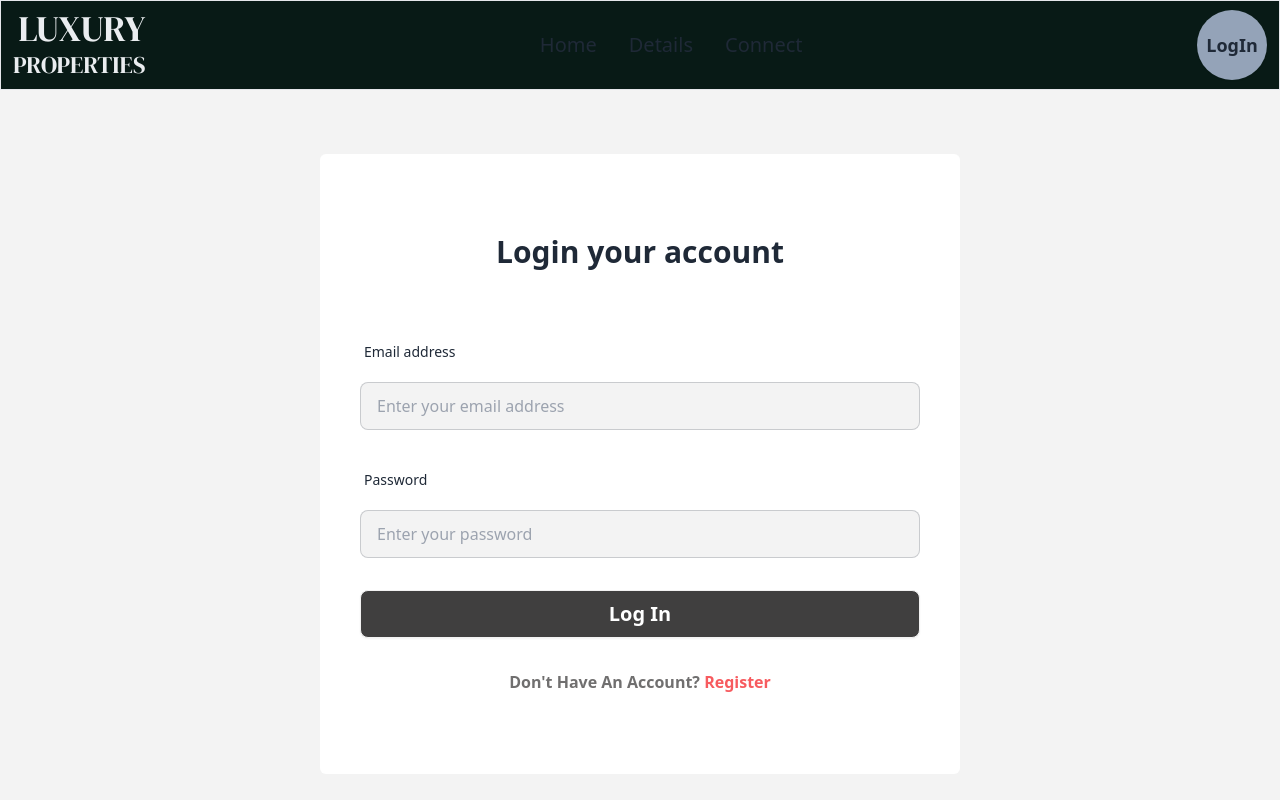
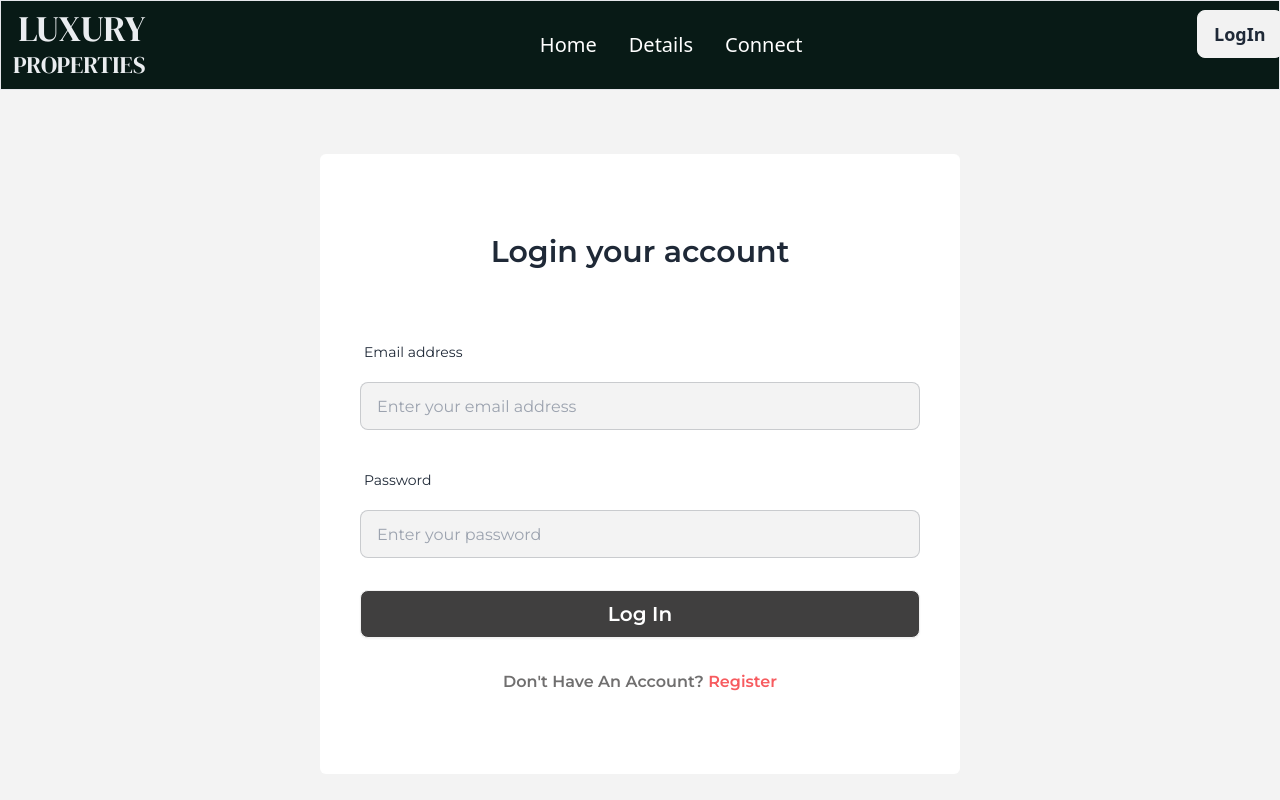
Before and after one commit to abusayedrifat/assignment-9-b9a9-real-estate, a React (Vite) app: page /logIn in a window 1280 px wide. Shown: the top 800 px of the page. Built offline with nearby package versions, Linux system fonts and the light colour scheme; no server answers.

Commit message:
taost added

```diff
--- a/package.json
+++ b/package.json
@@ -15,7 +15,8 @@
     "react": "^18.3.1",
     "react-dom": "^18.3.1",
     "react-icons": "^5.3.0",
-    "react-router-dom": "^6.26.2"
+    "react-router-dom": "^6.26.2",
+    "react-toastify": "^10.0.5"
   },
   "devDependencies": {
     "@eslint/js": "^9.9.0",
--- a/src/Components/AuthProvider/AuthProvider.jsx
+++ b/src/Components/AuthProvider/AuthProvider.jsx
@@ -1,6 +1,6 @@
 import { createContext, useEffect, useState } from "react";
 import auth from "../../firebase.config";
-import { createUserWithEmailAndPassword, GithubAuthProvider, GoogleAuthProvider, onAuthStateChanged, signInWithEmailAndPassword, signInWithPopup } from "firebase/auth";
+import { createUserWithEmailAndPassword, GithubAuthProvider, GoogleAuthProvider, onAuthStateChanged, signInWithEmailAndPassword, signInWithPopup, signOut } from "firebase/auth";
 import PropTypes from "prop-types";
 
  export const AuthContext = createContext(null)
@@ -9,29 +9,43 @@ const AuthProvider = ({children}) => {
     const googleProvider = new GoogleAuthProvider
     const gitHubProvider = new GithubAuthProvider
     const [user, setUser] = useState(null)
+    const [loading, setLoading] = useState(true)
 
     const createUser = (email, password) =>{
+        setLoading(true)
         return createUserWithEmailAndPassword(auth, email,password)
     }
     const logIn = (email, password) =>{
+        setLoading(true)
         return signInWithEmailAndPassword(auth, email, password)
     }
 
     const googleLogIn = () =>{
+        setLoading(true)
         return signInWithPopup(auth, googleProvider)
     }
 
     const gitHubLogIn = () =>{
+        setLoading(true)
         return signInWithPopup(auth, gitHubProvider)
+    }
+
+    const logOut = () =>{
+        setLoading(true)
+        return signOut(auth)
     }
     useEffect(()=>{
         const unSubscribe = onAuthStateChanged(auth, currentUser =>{
+            setLoading(false)
             setUser(currentUser)
-            console.log(unSubscribe);
+
+          return ()=>{
+            unSubscribe();
+          }
 
         })
     },[])
-    const authInfo = { googleLogIn, gitHubLogIn, createUser, logIn, user}
+    const authInfo = { googleLogIn, gitHubLogIn, createUser, logIn, logOut, user, loading}
     return (
         <AuthContext.Provider value={authInfo}>
             {children}
--- /dev/null
+++ b/src/Components/PrivateRoute/PrivateRoute.jsx
@@ -0,0 +1,26 @@
+import { useContext } from "react";
+import { AuthContext } from "../AuthProvider/AuthProvider";
+import PropTypes from "prop-types";
+
+const PrivateRoute = ({children}) => {
+    const {loading, user} = useContext(AuthContext)
+
+    if (loading) {
+        return <span className="loading loading-dots loading-lg"></span>
+    }
+    if (user) {
+        return children
+    }
+    return (
+        <div>
+
+
+        </div>
+    );
+};
+
+export default PrivateRoute;
+
+PrivateRoute.propTypes = {
+    children: PropTypes.node
+}
--- a/src/Pages/LogIn/LogIn.jsx
+++ b/src/Pages/LogIn/LogIn.jsx
@@ -58,11 +58,8 @@ const LogIn = () => {
         })
     }
 
-
-
-
   return (
-    <div className="bg-[#F3F3F3] pb-[50px] pt-16 ">
+    <div className="bg-[#F3F3F3] pb-[50px] pt-16 p-text ">
       <div className="bg-white w-[70%] lg:w-[50%]  mx-auto px-10  lg: py-20  rounded-md">
         <h1 className="text-color text-3xl font-semibold text-center mb-16   ">
           Login your account
--- a/src/Pages/Register/Regster.jsx
+++ b/src/Pages/Register/Regster.jsx
@@ -1,40 +1,65 @@
-import { useContext } from "react";
+import { useContext, useState } from "react";
 import { NavLink, useNavigate } from "react-router-dom";
 import { AuthContext } from "../../Components/AuthProvider/AuthProvider";
-
+import { toast, ToastContainer } from "react-toastify";
+import 'react-toastify/dist/ReactToastify.css';
 
 const Regster = () => {
-    const {createUser} = useContext(AuthContext)
-    const navigate = useNavigate()
-    const handleRegister = e =>{
+  const { createUser } = useContext(AuthContext);
+  const navigate = useNavigate();
+
+  const [submitError, setSubmitError] = useState("");
+//   const [showPassword,  setShowPassword] = useState(false)
+
+  const handleRegister = (e) => {
     e.preventDefault();
 
-        const form = new FormData(e.currentTarget)
+    const form = new FormData(e.currentTarget);
 
-        const name = form.get('name')
-        const email = form.get('email')
-        const password = form.get('password')
-        const photoUrl = form.get('photoUrl')
+    const name = form.get("name");
+    const email = form.get("email");
+    const password = form.get("password");
+    // const photoUrl = form.get("photoURL");
+    console.log(name);
 
-        console.log(name,photoUrl);
-
-
-        e.target.name.value =''
-        e.target.email.value =''
-        e.target.password.value =''
-        e.target.photoUrl.value =''
+    e.target.name.value = "";
+    e.target.email.value = "";
+    e.target.password.value = "";
+    // e.target.photoUrl.value = "";
 
     createUser(email, password)
-        .then(result =>{
-            navigate('/logIn')
+      .then((result) => {
+        toast.success("registratered successfully")
+        navigate("/logIn");
         console.log(result);
+      })
+      .catch((error) => {
+        console.log(error.message);
+      });
+    };
 
-        })
-        .catch(error =>{
-            console.log(error.message);
+    const handlePassword = (e) => {
+      const password = e.target.value;
 
-        })
+      if (password.length < 6) {
+        toast.warn("password must be at least 6 character")
+
+        return;
+      } else if (!/[A-Z]/.test(password)) {
+        toast.warn("paaword must contaiat least one capital letter")
+
+        return;
+      } else if (!/[a-z]/.test(password)) {
+        toast.warn("paaword must contaiat least one small letter")
+
+        return;
+      } else {
+        toast.success("password is good to go now")
+        setSubmitError()
+        return;
       }
+    };
+
   return (
     <div className="bg-[#F3F3F3] pb-[50px] border ">
       <div className="bg-white h-full w-[70%] lg:w-[60%] border mx-auto my-28 px-10 lg:px-24 py-20  rounded-md">
@@ -51,7 +76,6 @@ const Regster = () => {
               name="name"
               placeholder="Enter your name"
               className="input bg-[#F3F3F3] input-bordered"
-
             />
           </div>
           <div className="form-control space-y-3">
@@ -60,10 +84,9 @@ const Regster = () => {
             </label>
             <input
               type="url"
-              name="photoUrl"
+              name="photoURL"
               placeholder="Enter your photo url"
               className="input bg-[#F3F3F3] input-bordered"
-              required
             />
           </div>
           <div className="form-control space-y-3">
@@ -82,16 +105,19 @@ const Regster = () => {
             <label className="label">
               <span className="label-text">Password</span>
             </label>
+            <div className="flex relative">
               <input
+                onKeyUp={handlePassword}
                 type="password"
                 name="password"
                 placeholder="Enter your password"
-              className="input bg-[#F3F3F3] input-bordered"
+                className="input bg-[#F3F3F3] input-bordered w-full"
                 required
               />
+              <span></span>
+            </div>
           </div>
           <div>
-
             <input type="checkbox" name="" id="" />
             <label htmlFor="">Accept terms and condition</label>
           </div>
@@ -107,7 +133,39 @@ const Regster = () => {
             </NavLink>
           </p>
         </div>
+
       </div>
+
+       {submitError && ( <div><ToastContainer
+position="top-center"
+autoClose={5000}
+hideProgressBar={false}
+newestOnTop={false}
+closeOnClick
+rtl={false}
+pauseOnFocusLoss
+draggable
+pauseOnHover
+theme="dark"
+transition: Bounce
+/>  </div>   )
+       }
+       <div>
+       <ToastContainer
+position="top-center"
+autoClose={5000}
+hideProgressBar={false}
+newestOnTop={false}
+closeOnClick
+rtl={false}
+pauseOnFocusLoss
+draggable
+pauseOnHover
+theme="dark"
+transition: Bounce
+/>
+       </div>
+
     </div>
   );
 };
--- a/src/Root.jsx
+++ b/src/Root.jsx
@@ -5,7 +5,10 @@ import Footer from "./Shared/Footer/Footer";
 const Root = () => {
     return (
         <div>
+            <div className="">
             <Navbar></Navbar>
+            </div>
+
             <Outlet></Outlet>
             <Footer></Footer>
         </div>
--- a/src/Shared/Navbar/Navbar.jsx
+++ b/src/Shared/Navbar/Navbar.jsx
@@ -1,20 +1,40 @@
-import { NavLink } from "react-router-dom";
+import { Link, NavLink } from "react-router-dom";
 import "./navbar.css";
+import { useContext } from "react";
+import { AuthContext } from "../../Components/AuthProvider/AuthProvider";
+import auth from "../../firebase.config";
 
 const Navbar = () => {
+
+    const {user, logOut} = useContext(AuthContext)
   const nav = (
     <>
       <li>
-        <NavLink to="/">Home</NavLink>
+        <NavLink to="/" className={"hover:bg-gray-400 rounde-lg"}>Home</NavLink>
       </li>
       <li>
-        <NavLink to="/details">Details</NavLink>
+        <NavLink to="/details" className={"hover:bg-gray-400 rounde-lg"}>Details</NavLink>
       </li>
       <li>
-        <NavLink to="/connect">Connect</NavLink>
+        <NavLink to="/connect" className={"hover:bg-gray-400 rounde-lg"}>Connect</NavLink>
       </li>
     </>
   );
+
+  const handleLogOut = e =>{
+    e.preventDefault()
+
+    logOut(auth)
+    .then(result =>{
+        console.log(result);
+
+    })
+    .catch(error=>{
+        console.log(error.message);
+
+    }
+    )
+  }
   return (
     <div>
       <div className="flex py-2 px-3 justify-between  items-center  border bg-[rgb(8,26,22)]">
@@ -43,19 +63,23 @@ const Navbar = () => {
               {nav}
             </ul>
           </div>
-          <NavLink to='/' className="lg:text-2xl title-text text-[rgb(234,237,240)] lg:text-right">
+          <Link to='/' className="lg:text-2xl title-text text-[rgb(234,237,240)] lg:text-right">
                <div className=" flex flex-col ml-32  md:ml-0 lg:ml-0">
               <span className="text-2xl  lg:text-4xl">LUXURY</span>
               <span className="text">PROPERTIES</span>
             </div>
-          </NavLink>
+          </Link>
 
         </div>
         <div className=" hidden lg:flex">
-          <ul className="menu menu-horizontal text-xl px-1">{nav}</ul>
+          <ul className="menu menu-horizontal text-white  text-xl px-1">{nav}</ul>
         </div>
-        <div className="w-[70px] h-[70px] rounded-full bg-slate-400 font-bold lg:text-lg btn border-none">
-            <NavLink to='/logIn' ><button>LogIn</button></NavLink>
+        <div className="w-[70px] h-[70px]">
+
+            {
+                user? <div className="flex gap-2 dropdown"><img onClick={handleLogOut} src={user.photoURL} className="w-full h-full object-cover rounded-full border border-red-700 text-white hover:cursor-pointer" alt="log Out" />  </div> : <NavLink to='/logIn' ><button className="btn font-bold lg:text-lg">LogIn</button></NavLink>
+            }
+
 
         </div>
       </div>
--- a/src/Shared/Navbar/navbar.css
+++ b/src/Shared/Navbar/navbar.css
@@ -4,3 +4,7 @@
     translate: -50%, -50%;
 
 }
+a.active{
+
+    background-color:rgb(197, 197, 197) ;
+}
```
Also changed, not shown: 1 other file (tests, documents, lock files or other folders). Lines whose indentation alone changed are shown as unchanged.
